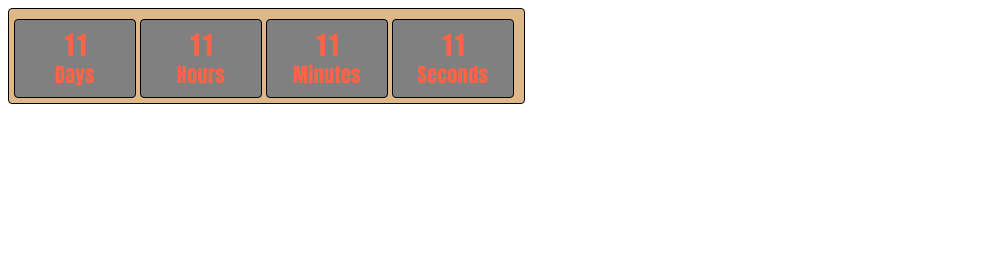
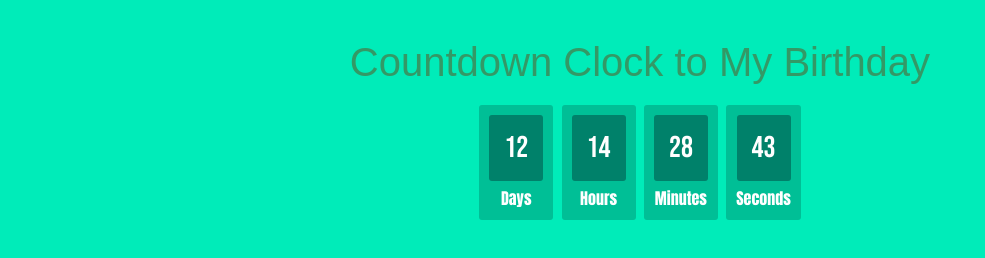
Before and after one commit to Ivanka1991/goit-js-hw-11-timer, a plain HTML site: page index.html in a window 1280 px wide. Shown: the whole page, without its empty margins (0-985 px from the left). Drawn offline with Linux system fonts and the light colour scheme.

Commit message:
написала таймер

```diff
--- a/index.html
+++ b/index.html
@@ -9,6 +9,7 @@
 
 </head>
 <body>
+  <h1 class="countdown-title">Countdown Clock to My Birthday</h1>
     <div class="timer" id="timer-1">
         <div class="field">
           <span class="value" data-value="days">11</span>
--- a/styles.css
+++ b/styles.css
@@ -1,37 +1,46 @@
 @import url('https://fonts.googleapis.com/css2?family=Anton&family=Bebas+Neue&display=swap');
+
+body {
+    text-align: center;
+    background: #00ecb9;
+    font-family: sans-serif;
+    font-weight: 100;
+  }
+
+.countdown-title {
+    color: #396;
+    font-weight: 100;
+    font-size: 40px;
+    margin: 40px 0px 20px;
+  }
+
 .timer{
-    display: flex;
-    justify-content: space-between;
-    width: 500px;
-    border: 1px black solid;
-    background-color: burlywood;
-    border-radius: 4px 4px 4px 4px;
-    padding: 10px 10px 5px 5px;
+
+    color: #fff;
+  display: inline-block;
+  font-weight: 100;
+  text-align: center;
+  font-size: 30px;
 }
 .field{
     font-family: 'Anton', sans-serif;
-    color: tomato;
-    display: grid;
-    justify-content: center;
-    width: 100px;
-    border: 1px black solid;
-    background-color: grey;
-    border-radius: 4px 4px 4px 4px;
-    padding: 10px 10px 10px 10px;
+
+    padding: 10px;
+  border-radius: 3px;
+  background: #00bf96;
+  display: inline-block;
 }
 .value{
     font-family: 'Bebas Neue', cursive;
-    display: flex;
-    justify-content: center;
-    font-size: 30px;
-    font-weight: 1000;
-    line-height: 1.143;
-    letter-spacing: 0.02em;
+
+    padding: 15px;
+    border-radius: 3px;
+    background: #00816a;
+    display: inline-block;
 }
 .label{
-    display: flex;
-    font-size: 20px;
-    font-weight: 500;
-    line-height: 1.143;
-    letter-spacing: 0.02em;
+
+    display: block;
+  padding-top: 5px;
+  font-size: 16px;
 }
--- a/timer.js
+++ b/timer.js
@@ -6,31 +6,43 @@
 таймер с настройками.
 Для подсчета значений используй следующие готовые формулы,
 где time - разница между targetDate и текущей датой. */
+
+const daysRef = document.querySelector('.value[data-value="days"]');
+const hoursRef = document.querySelector('.value[data-value="hours"]');
+const minsRef = document.querySelector('.value[data-value="mins"]');
+const secsRef = document.querySelector('.value[data-value="secs"]');
+
+
+class CountdownTimer {
+  constructor({targetDate} = {}) {
+    this.targetDate = targetDate
+    this.setInterval = setInterval(() => {
+      const currentDate = Date.now()
+      const deltaTime = this.targetDate - currentDate
+      const time = this.getTimeComponents(deltaTime);
+      this.updateClockface (time)
+
+    }, 1000);
+  }
+
+getTimeComponents(time) {
+const days = Math.floor(time / (1000 * 60 * 60 * 24));
+const hours = Math.floor((time % (1000 * 60 * 60 * 24)) / (1000 * 60 * 60));
+const mins = Math.floor((time % (1000 * 60 * 60)) / (1000 * 60));
+const secs = Math.floor((time % (1000 * 60)) / 1000);
+  return {days, hours, mins, secs}
+}
+
+
+updateClockface({ days, hours, mins, secs }) {
+  daysRef.textContent = `${days}`
+  hoursRef.textContent = `${hours}`
+  minsRef.textContent = `${mins}`
+  secsRef.textContent = `${secs}`
+}
+
+}
 new CountdownTimer({
-    selector: '#timer-1',
-    targetDate: new Date('Jul 17, 2019'),
-  });
-  /*
- * Оставшиеся дни: делим значение UTC на 1000 * 60 * 60 * 24, количество
- * миллисекунд в одном дне (миллисекунды * секунды * минуты * часы)
- */
-const days = Math.floor(time / (1000 * 60 * 60 * 24));
-
-/*
- * Оставшиеся часы: получаем остаток от предыдущего расчета с помощью оператора
- * остатка % и делим его на количество миллисекунд в одном часе
- * (1000 * 60 * 60 = миллисекунды * минуты * секунды)
- */
-const hours = Math.floor((time % (1000 * 60 * 60 * 24)) / (1000 * 60 * 60));
-
-/*
- * Оставшиеся минуты: получаем оставшиеся минуты и делим их на количество
- * миллисекунд в одной минуте (1000 * 60 = миллисекунды * секунды)
- */
-const mins = Math.floor((time % (1000 * 60 * 60)) / (1000 * 60));
-
-/*
- * Оставшиеся секунды: получаем оставшиеся секунды и делим их на количество
- * миллисекунд в одной секунде (1000)
- */
-const secs = Math.floor((time % (1000 * 60)) / 1000);
+  selector: '#timer-1',
+  targetDate: new Date('May 31, 2021 9:59:59'),
+});
```
